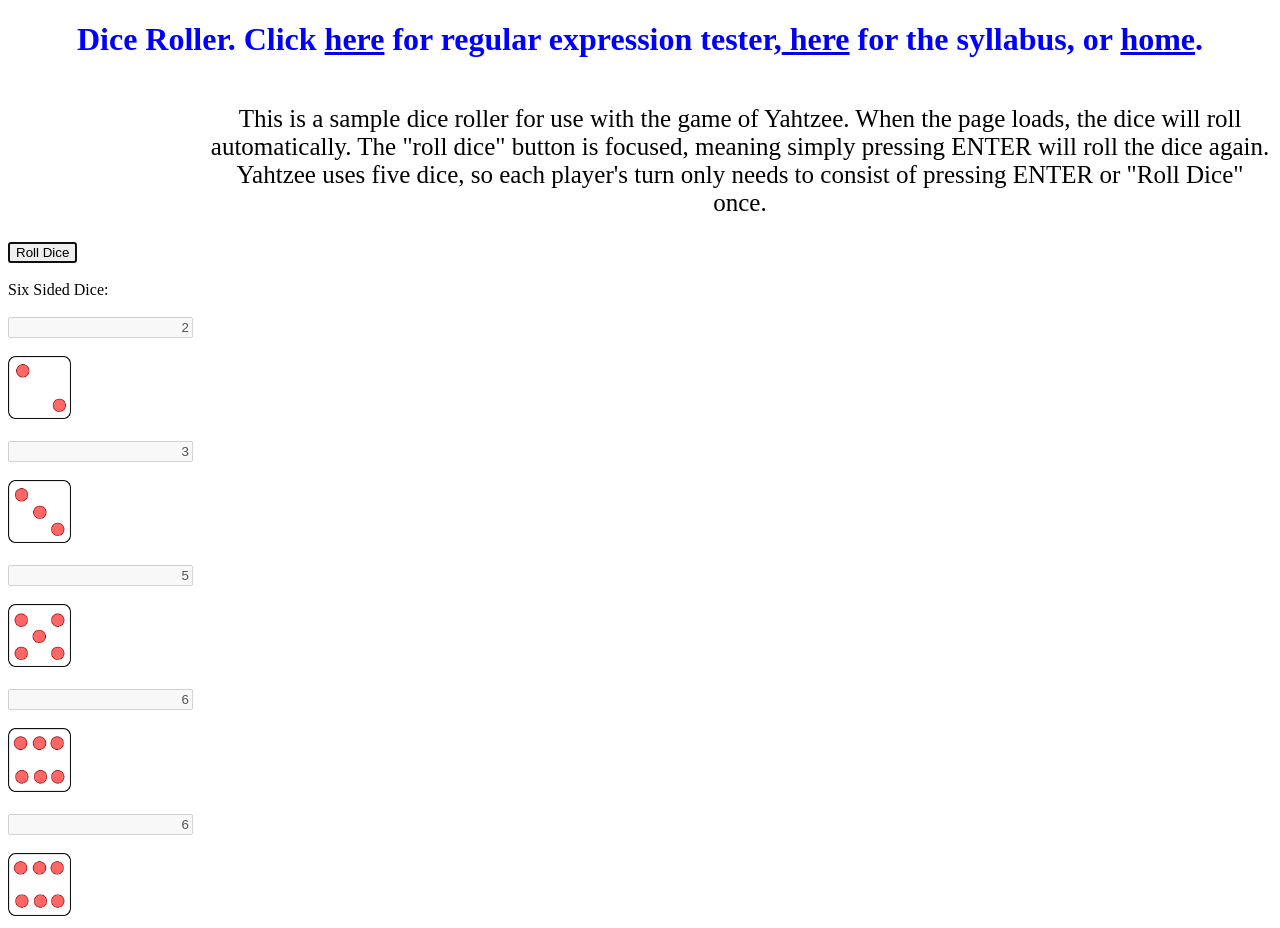
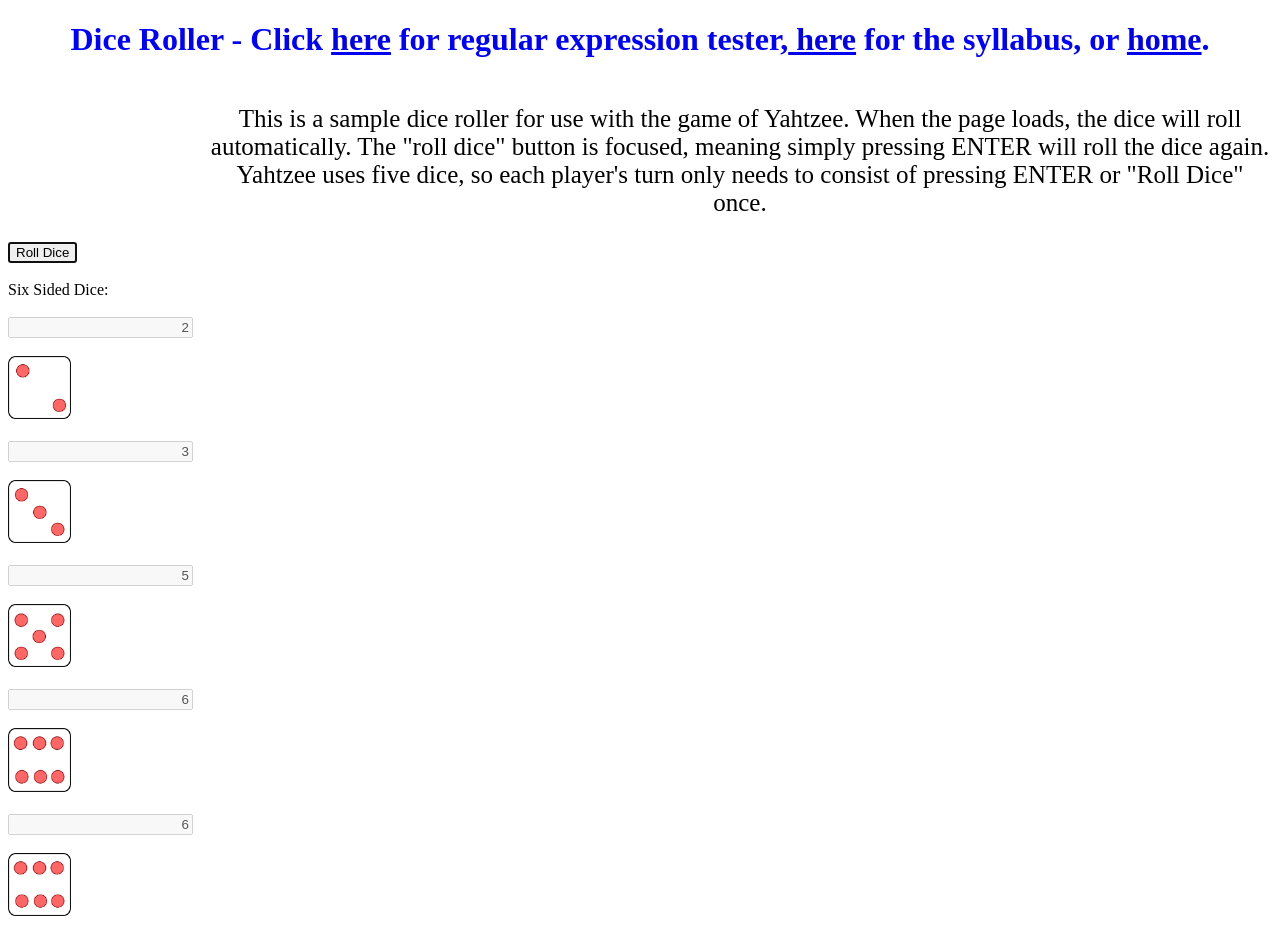
Before and after one commit to anthonyrrispoli/dice-tr, a plain HTML site: page index.html in a window 1280 px wide. Drawn offline with Linux system fonts and the light colour scheme.

Commit message:
Updated title to match format of other work

```diff
--- a/index.html
+++ b/index.html
@@ -15,7 +15,7 @@
     <!-- Rolls the dice on loading page-->
     <body onload="RollSixSidedDice()">
 
-        <h1>Dice Roller. Click <a href="https://regexp-tr.azurewebsites.net/">here</a>
+        <h1>Dice Roller - Click <a href="https://regexp-tr.azurewebsites.net/">here</a>
             for regular expression tester,<a href="https://syllabus-tr.azurewebsites.net/">
             here</a> for the syllabus, or
             <a href="https://assignment-portfolio-tr.azurewebsites.net/">home</a>.</h1>
```
